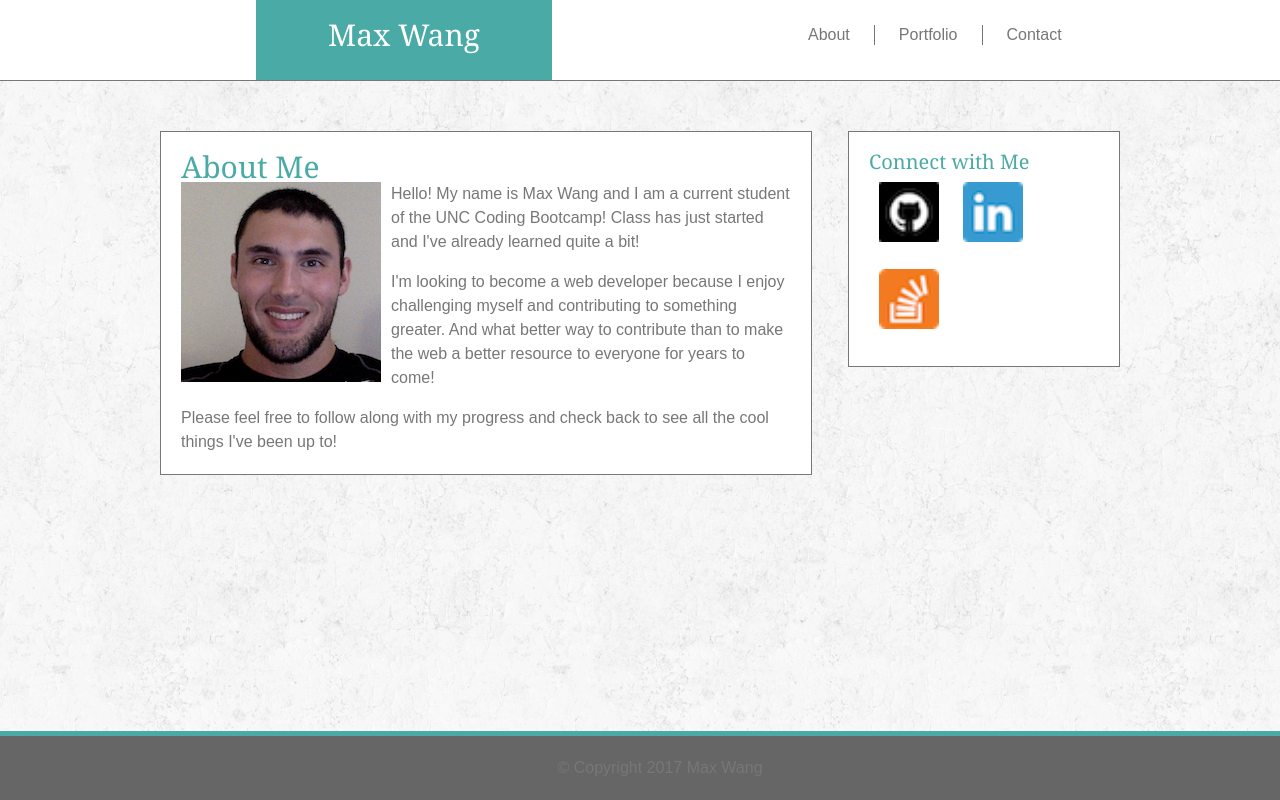
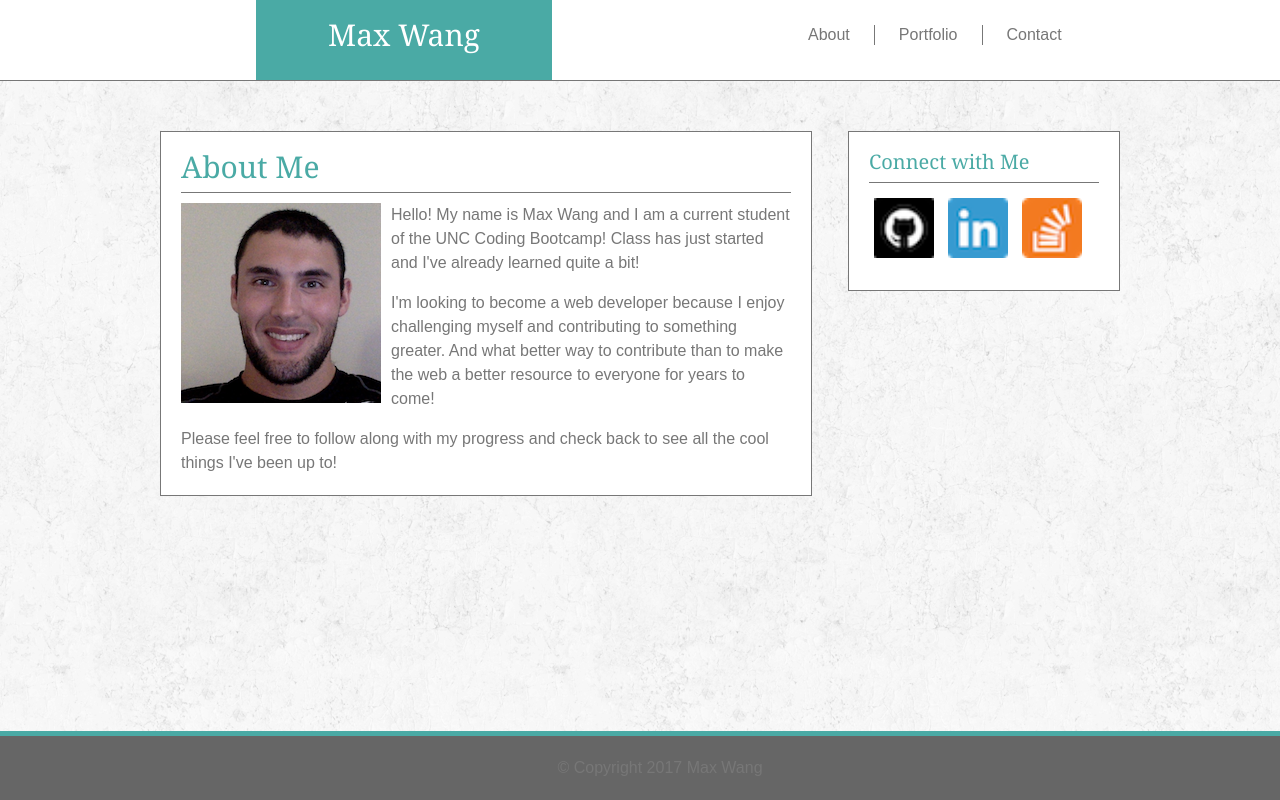
Before and after one commit to maximusunc/Basic-Portfolio, a plain HTML site: page index.html in a window 1280 px wide. Drawn offline with Linux system fonts and the light colour scheme.

Commit message:
added back in header lines

```diff
--- a/assets/css/style.css
+++ b/assets/css/style.css
@@ -47,6 +47,12 @@ header h1 {
 	background-color: #777777;
 }
 /*End of Top Navigation Bar*/
+.header-underline {
+	width: 100%;
+	height: 1px;
+	background-color: #777777;
+	margin: 10px 0px;
+}
 .container {
 	width: 960px;
     margin: auto;
@@ -82,7 +88,7 @@ header h1 {
 }
 .media img {
 	width: 60px;
-	padding: 10px;
+	padding: 5px;
 }
 /*Portfolio Image Links*/
 .city-planning, .woman, .knight, .running {
```
